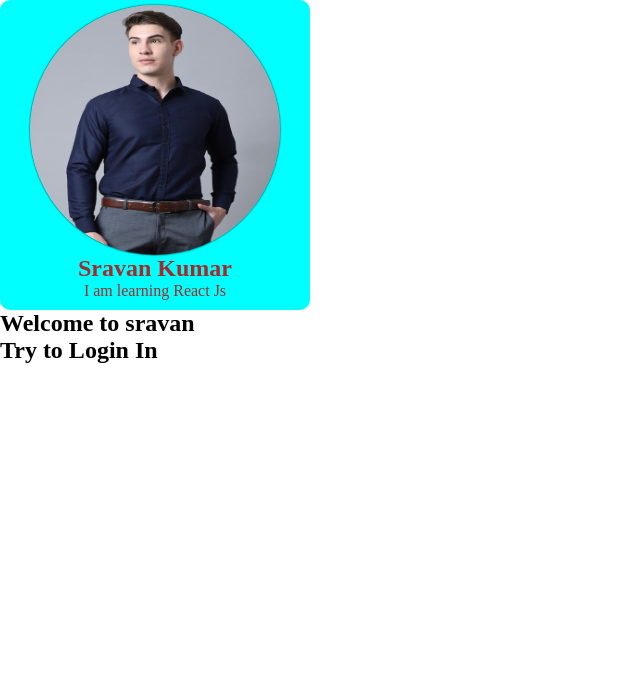
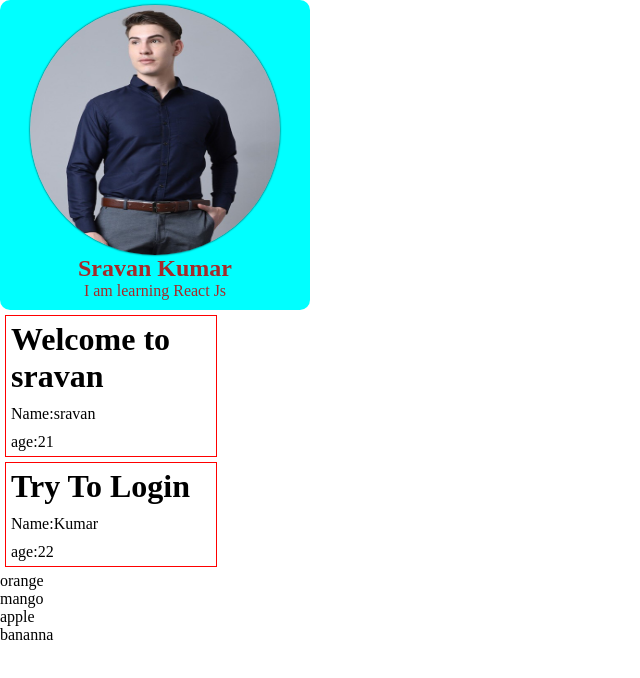
Before and after one commit to PetaSravankumar/React-Projects, a React (Vite) app in the folder learning/: page / in a window 1280 px wide. Shown: the top 678 px of the page, without its empty margins (0-640 px from the left). Built offline with nearby package versions, Linux system fonts and the light colour scheme.

Commit message:
Initial commit - React projects

```diff
--- a/learning/src/App.jsx
+++ b/learning/src/App.jsx
@@ -1,12 +1,14 @@
 import React from 'react'
 import Card from './Card'
 import Students from './pages/Students'
+import List from './pages/List'
 const App = () => {
   return (
     <>
     <Card/>
-    <Students name="sravan" age={21} islogoedin={true}/>
+    <Students name="sravan" age={21} isloggedin={true}/>
     <Students name="Kumar" age={22}/>
+    <List/>
     </>
   )
 }
--- /dev/null
+++ b/learning/src/pages/List.jsx
@@ -0,0 +1,13 @@
+import React from 'react'
+
+const List = () => {
+    const fruits=['orange','mango','apple','bananna']
+
+  return (
+    <ul>
+        {fruits.map((e,i)=>(<li key={i}>{e}</li>))}
+    </ul>
+  )
+}
+
+export default List
--- a/learning/src/pages/Students.jsx
+++ b/learning/src/pages/Students.jsx
@@ -2,14 +2,10 @@ import React from 'react'
 import PropTypes from 'prop-types'
 import "../styles/props.css"
 const Students = (props) => {
-   if (props.islogoedin){
-      return <h2>Welcome to {props.name}</h2>
-    }
-    else{
-      return <h2>Try to Login In</h2>
-    }
+
   return (
     <div className="student">
+      {props.isloggedin ?(<h1>Welcome to {props.name}</h1>):(<h1>Try To Login</h1>)}
         <p>Name:{props.name}</p>
         <p>age:{props.age}</p>
     </div>
--- a/learning/src/styles/props.css
+++ b/learning/src/styles/props.css
@@ -3,9 +3,11 @@
     padding: 0;
 }
 .student{
-    width: 100px;
-    height: 50px;
+    max-width:200px;
     padding: 5px;
     border: 1px solid red;
     margin: 5px;
+    display: flex;
+    flex-direction: column;
+    gap: 10px;
 }
```
